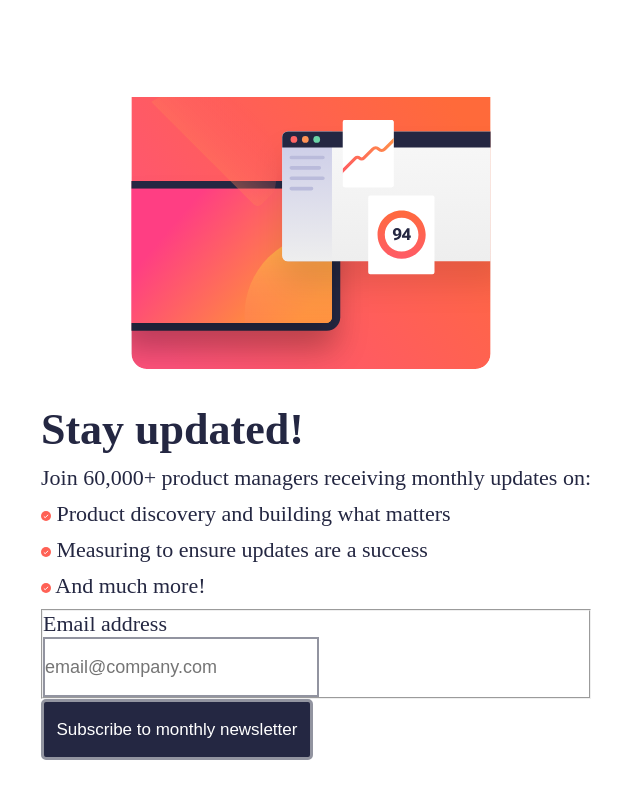
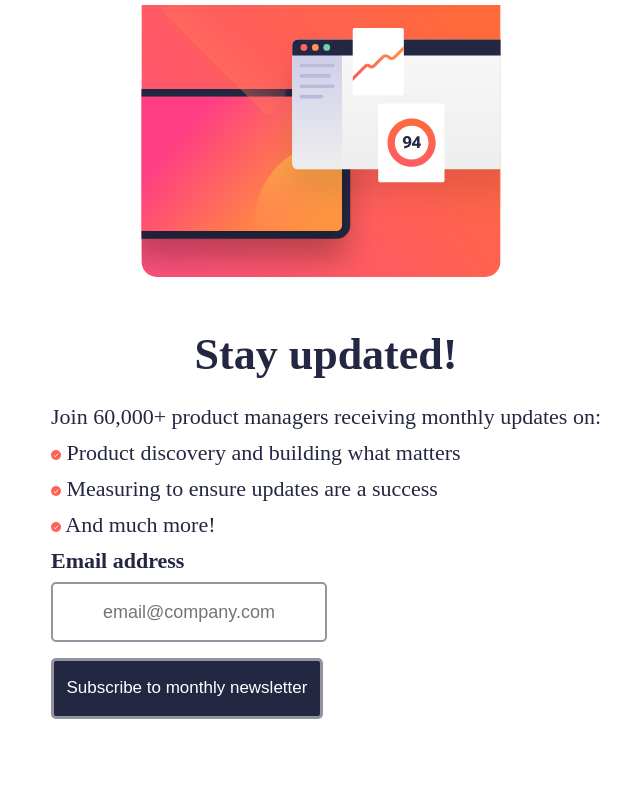
Before and after one commit to rimpuhwe/Newsletter-sign-uo, a plain HTML site: page index.html in a window 1280 px wide. Shown: the whole page, without its empty margins (324-964 px from the left). Drawn offline with Linux system fonts and the light colour scheme.

Commit message:
rewind to the previous part

```diff
--- a/style.css
+++ b/style.css
@@ -47,7 +47,54 @@ button:hover{
 .hidden{
     display:none;
 }
+#setup{
+    width:38rem;
+    height:22rem;
+    background-color: var(--White);
+    margin:8rem auto;
+    border-radius:25px;
+    display:grid;
+    grid-template-columns: 2fr 1fr;
+    padding:10px;
+}
+.user-part{
+    height:80%;
+    margin:1rem auto;
+    padding:17px;
 
+}
+.head{
+    text-align:center;
+    margin-bottom:1.5rem;
+}
+input{
+    border:1px solid var(--Grey);
+    width:14.5rem;
+    height:1.5rem;
+    border-radius:5px;
+    margin-top:0.5rem;
+    text-align:center;
+    cursor: pointer;
+}
+label{
+    font-weight:700;
+}
+fieldset{
+    margin-bottom:1rem;
+    border:none;
+}
+img{
+    width:13rem;
+    height:22.4rem;
+    display: flex;
+    justify-content: center;
+    align-items: center;
+ }
+
+.svg-icon {
+    width: 100%;
+    height: 100%;
+}
 @media screen and (max-width:375px) {
     body{
         font-size: 18px;
```
